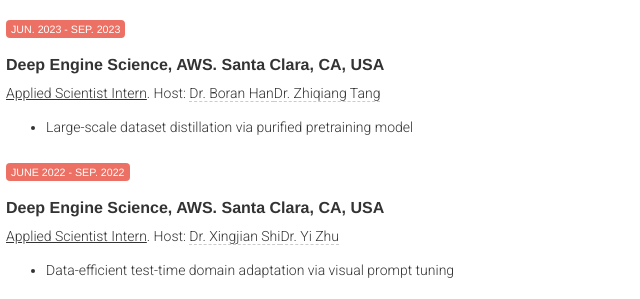
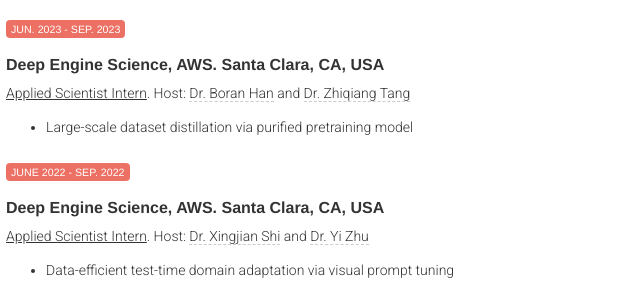
Before and after one commit to yhygao/yunhegao.github.io, a plain HTML site: page index.html in a window 1280 px wide. Shown: the part 956-1255 px from the top of the page, 469-1109 px from the left. Drawn offline with Linux system fonts and the light colour scheme; a web font is replaced by a local one.

Commit message:
fix typo

```diff
--- a/index.html
+++ b/index.html
@@ -157,7 +157,7 @@
 		    <span>Jun. 2023 - Sep. 2023</span>
 		  </div>
 		  <h5 class="timeline-title">Deep Engine Science, AWS. Santa Clara, CA, USA</h5>
-		  <div class="timeline-job-title"><u>Applied Scientist Intern</u>. Host: <a href="https://boranhan.github.io/" target="_blank">Dr. Boran Han</a><a href="https://zhiqiangdon.github.io/" target="_blank">Dr. Zhiqiang Tang</a></div>
+		  <div class="timeline-job-title"><u>Applied Scientist Intern</u>. Host: <a href="https://boranhan.github.io/" target="_blank">Dr. Boran Han</a> and <a href="https://zhiqiangdon.github.io/" target="_blank">Dr. Zhiqiang Tang</a></div>
 		  <ul>
 		    <li>Large-scale dataset distillation via purified pretraining model </li>
 		  <ul>
@@ -169,7 +169,7 @@
 		    <span>June 2022 - Sep. 2022</span>
 		  </div>
 		  <h5 class="timeline-title">Deep Engine Science, AWS. Santa Clara, CA, USA</h5>
-		  <div class="timeline-job-title"><u>Applied Scientist Intern</u>. Host: <a href="https://sxjscience.github.io/" target="_blank">Dr. Xingjian Shi</a><a href="https://bryanyzhu.github.io/" target="_blank">Dr. Yi Zhu</a></div>
+		  <div class="timeline-job-title"><u>Applied Scientist Intern</u>. Host: <a href="https://sxjscience.github.io/" target="_blank">Dr. Xingjian Shi</a> and <a href="https://bryanyzhu.github.io/" target="_blank">Dr. Yi Zhu</a></div>
 		  <ul>
 		    <li>Data-efficient test-time domain adaptation via visual prompt tuning</li>
 		  <ul>
```
